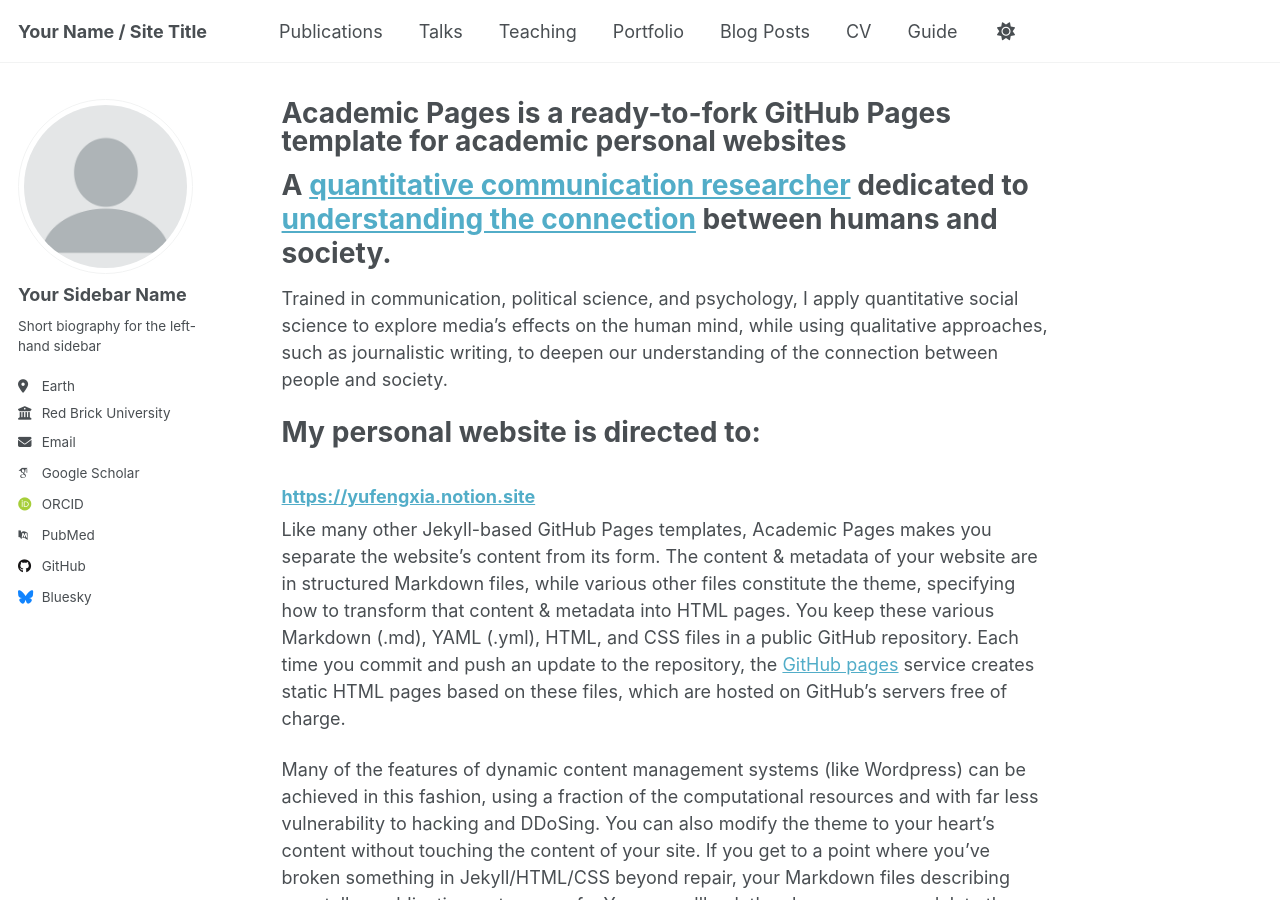
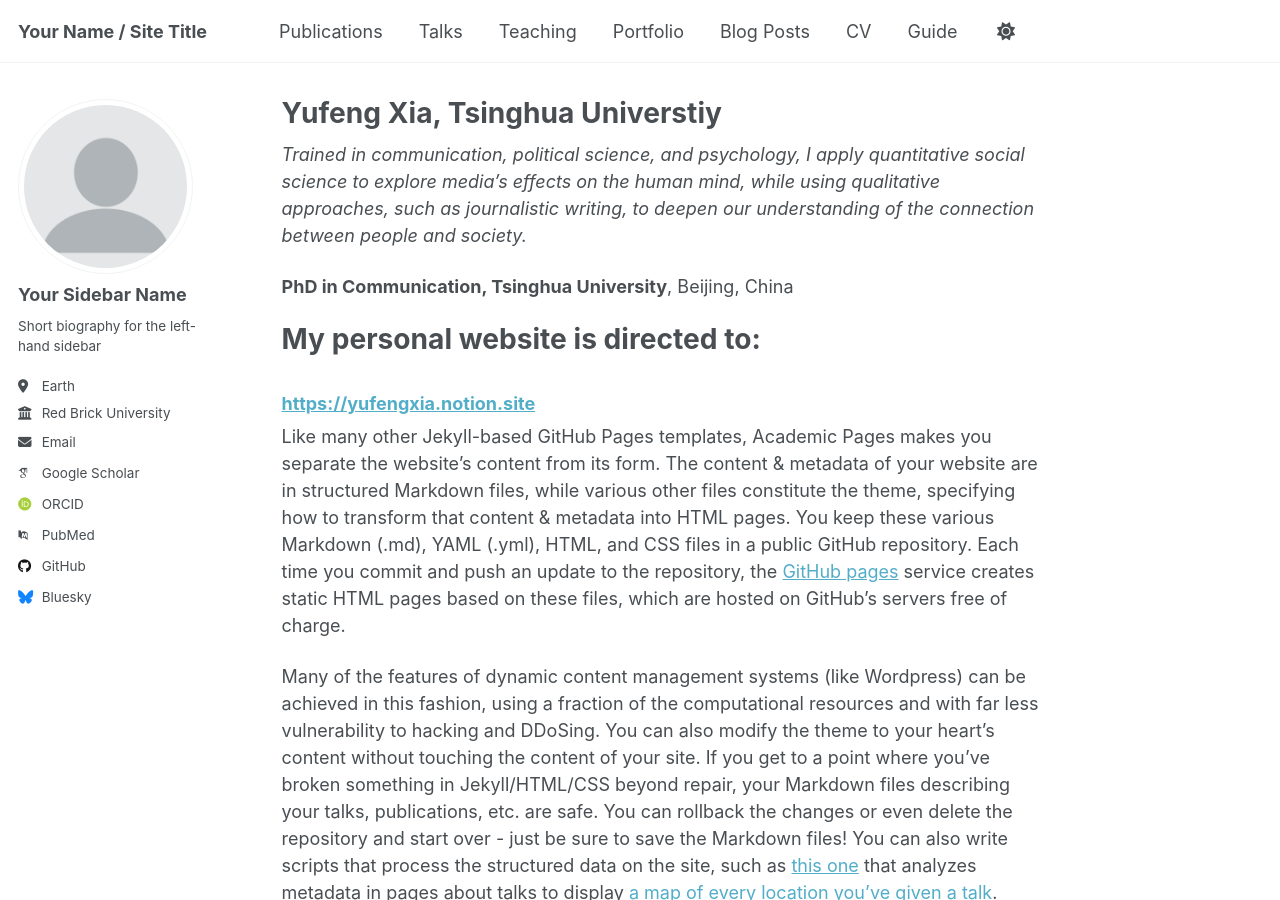
Before and after one commit to YufengXia/yufengxia.github.io, a Jekyll site: the page built from _pages/about.md, in a window 1280 px wide and 900 px high. Built offline with Jekyll 4.4.1, drawn with Linux system fonts in a browser that asks for light colours; some web fonts are replaced; a script that is not in the unit is left out.

Commit message:
Update about.md

```diff
--- a/_pages/about.md
+++ b/_pages/about.md
@@ -1,15 +1,15 @@
 ---
 permalink: /
-title: "Academic Pages is a ready-to-fork GitHub Pages template for academic personal websites"
+title: "Yufeng Xia, Tsinghua Universtiy"
 author_profile: true
 redirect_from:
   - /about/
   - /about.html
 ---
 
-# A [quantitative communication researcher](https://www.notion.so/Research-254f3e63a70981ccb84cd424d914124c?pvs=21) dedicated to [understanding the connection](https://www.notion.so/Teaching-254f3e63a70981b89406e1ca1bad64f7?pvs=21) between humans and society.
+*Trained in communication, political science, and psychology, I apply quantitative social science to explore media's effects on the human mind, while using qualitative approaches, such as journalistic writing, to deepen our understanding of the connection between people and society.*
 
-Trained in communication, political science, and psychology, I apply quantitative social science to explore media's effects on the human mind, while using qualitative approaches, such as journalistic writing, to deepen our understanding of the connection between people and society.
+**PhD in Communication, Tsinghua University**, Beijing, China
 
 My personal website is directed to:
 ======
```
